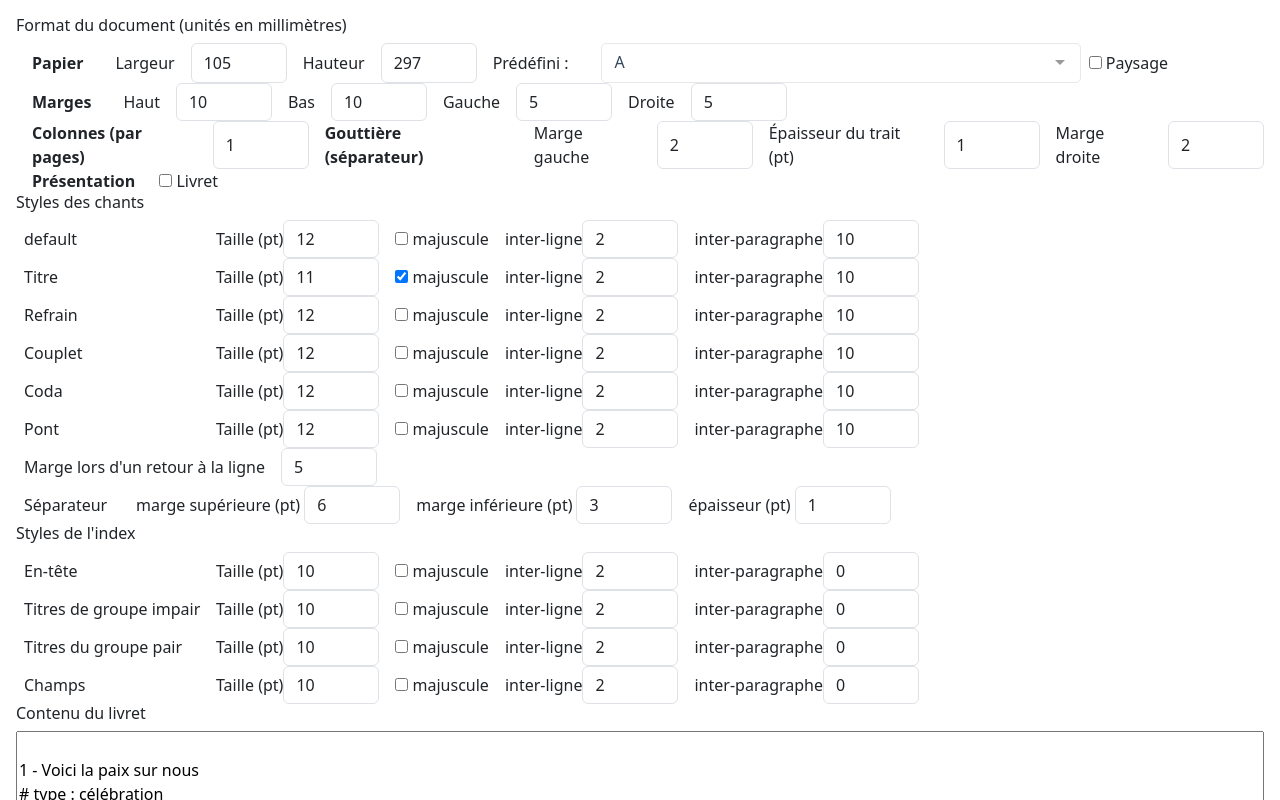
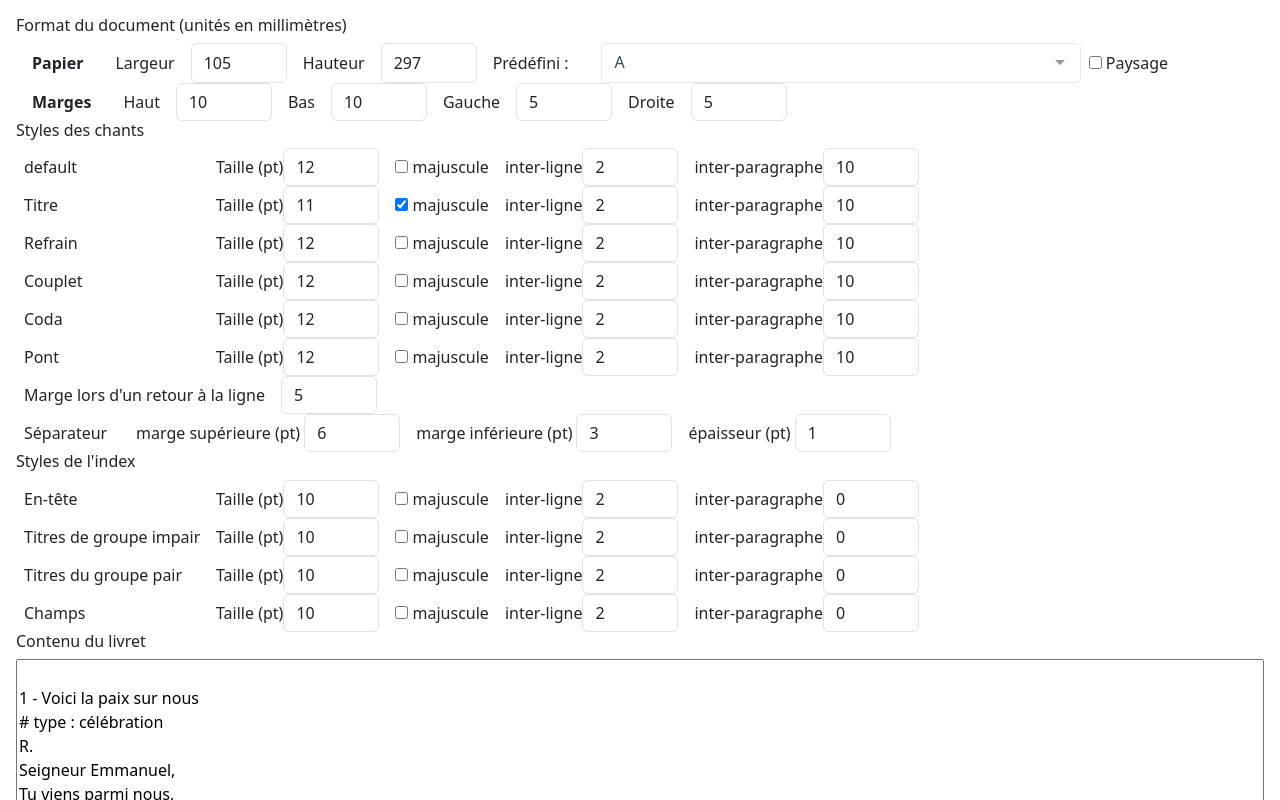
Before and after one commit to boutier/songbook, a Vue app: page / in a window 1280 px wide. Shown: the top 800 px of the page. Built offline with nearby package versions, Linux system fonts and the light colour scheme.

Commit message:
Hide unimplemented settings.

```diff
--- a/src/App.vue
+++ b/src/App.vue
@@ -47,7 +47,7 @@ import SeparatorStyleInput from './components/SeparatorStyleInput.vue'
       <div class="form-label mx-3 my-auto">Droite</div>
       <input v-model="pageFormat.marginRight" class="form-control size-input" type="number" />
     </div>
-    <div class="d-flex justify-content-start">
+    <!-- <div class="d-flex justify-content-start">
       <div class="fw-bold mx-3 my-auto">Colonnes (par pages)</div>
       <input v-model="pageFormat.columns" class="form-control size-input" type="number" />
       <div class="fw-bold mx-3 my-auto">Gouttière (séparateur)</div>
@@ -65,10 +65,10 @@ import SeparatorStyleInput from './components/SeparatorStyleInput.vue'
     <div class="d-flex justify-content-start">
       <div class="fw-bold mx-3 my-auto">Présentation</div>
       <label class="my-auto ms-2">
-        <input type="checkbox" v-bind="book" @click="switchLandskape" value="newsletter" />
-        Livret
+        <input type="checkbox" v-bind="book" @click="" value="newsletter" />
+        Première page impaire (les chants de la première page ne doivent pas être coupés sur la 2e)
       </label>
-    </div>
+    </div> -->
 
     <div class="h6">Styles des chants</div>
     <div class="ms-2">
```
